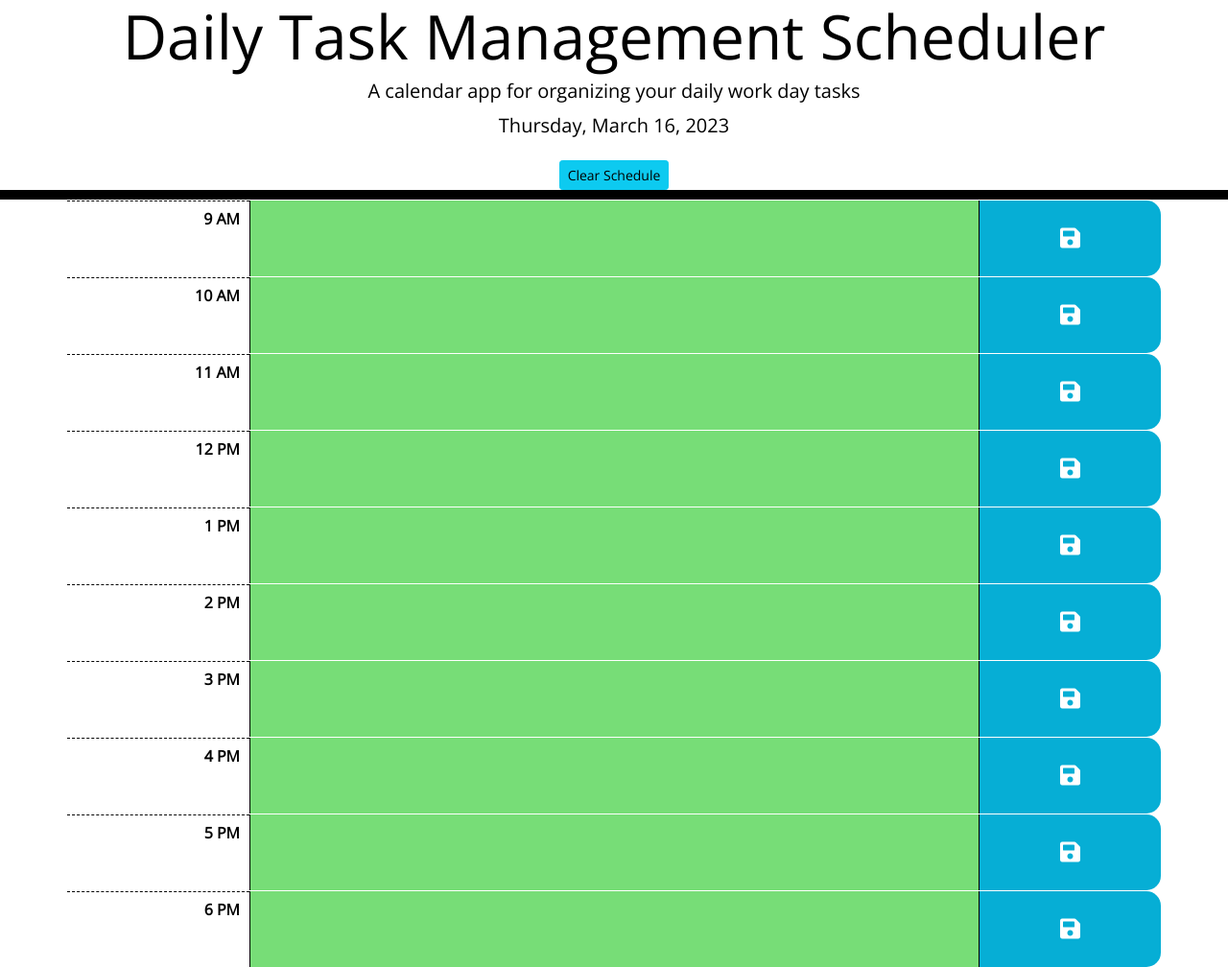
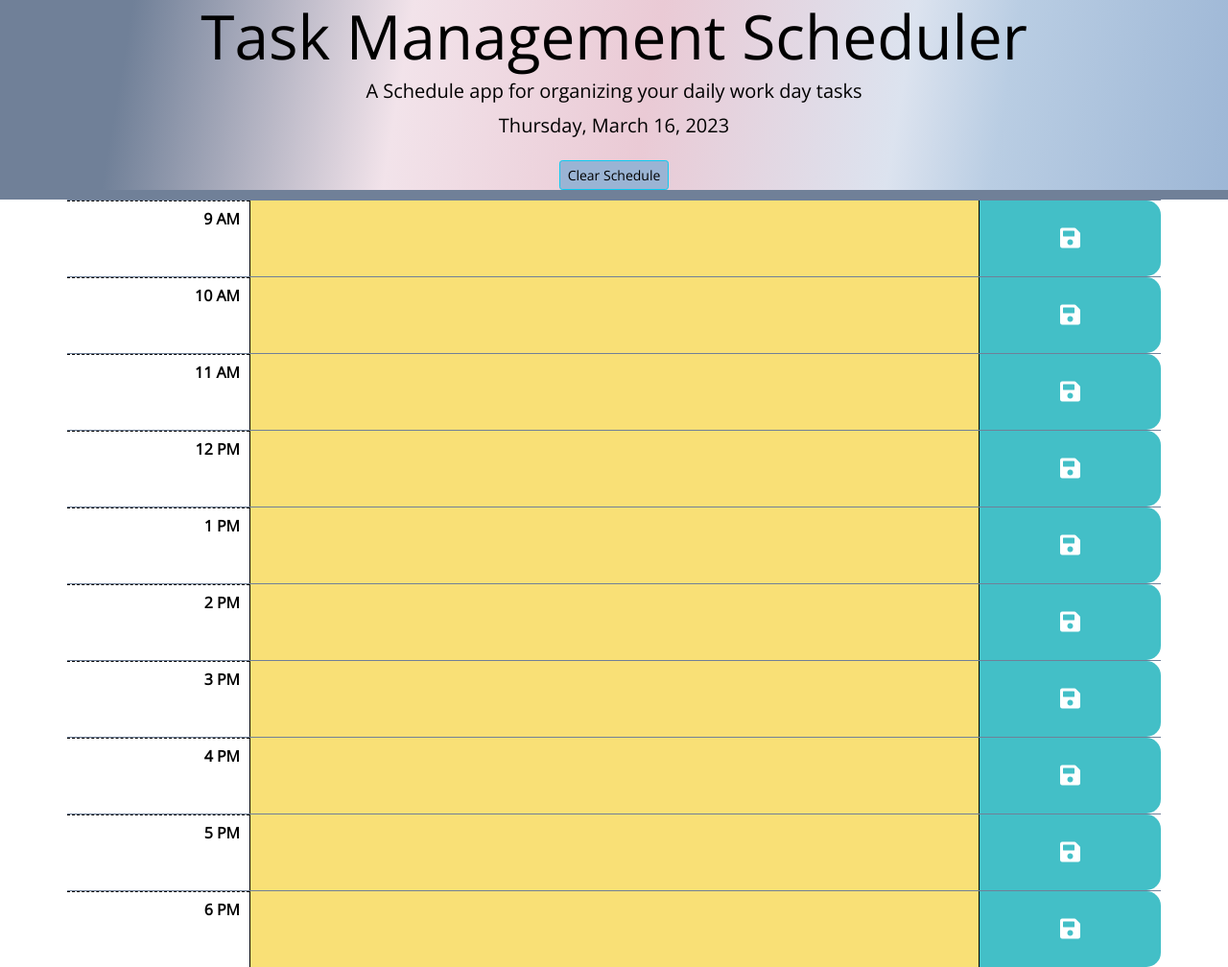
Before and after one commit to Mandarinfish1/Task-Management-Scheduler, a plain HTML site: page index.html in a window 1280 px wide. Shown: the whole page at 96% size. Drawn offline with nearby package versions, Linux system fonts and the light colour scheme.

Commit message:
updating index.html/style.css

```diff
--- a/assets/style.css
+++ b/assets/style.css
@@ -10,14 +10,17 @@ body {
 
 .jumbotron {
   text-align: center;
-  color: black;
+  color:/* white;*//*#252523;*//*#a39274;*//*white;*//*orange;*//*white;*/black;
   border-radius: 0;
-  border-bottom: 10px solid black;
-  /*background-image: url(../assets/images/background.jpg);*/
+  border-bottom: 10px solid /*black;*/rgb(112, 128, 152);
+  /*background-color:  /*#AAF0D1/* #4cb69f;*/ /*#43BFC7;*/
+  /*#5f9ea0;*//*grey;*//*#43BFC7;*//*#0000ff;*/
+  background: linear-gradient(99.6deg, rgb(112, 128, 152) 10.6%, rgb(242, 227, 234) 32.9%, rgb(234, 202, 213) 52.7%, rgb(220, 227, 239) 72.8%, rgb(185, 205, 227) 81.1%, rgb(154, 180, 212) 102.4%);
 }
 
 button#delete-schedule {
   margin-top: 10px;
+  background: rgb(154, 180, 212);
 }
 
 /* Time Block Elements */
@@ -25,7 +28,7 @@ button#delete-schedule {
 .row {
   white-space: pre-wrap;
   height: 80px;
-  border-top: 1px solid white;
+  border-top: 1px solid/* white;*/rgb(112, 128, 152);
 }
 
 .hour {
@@ -49,17 +52,17 @@ textarea {
 /* Color coding for event blocks */
 
 .past {
-  background-color: #d3d3d3;
+  background-color: #d4d4dc;    /* #EDE8BA; /* #d3d3d3;*/
   color: black;
 }
 
 .present {
-  background-color: #ff6961;
+  background-color:  #ff6961;
   color: black;
 }
 
 .future {
-  background-color: #77dd77;
+  background-color: #F9E076;/*#77dd77;*/
   color: black;
 }
 
@@ -73,7 +76,7 @@ textarea {
   border-bottom: none;
   border-top-right-radius: 15px;
   border-bottom-right-radius: 15px;
-  background-color: #06AED5;
+  background-color: /*#1d1e22; */ #43BFC7;    /* #d4d4dc; */     /*#393f4d;*/       /* #06AED5;*/
   color: white;
 }
 
--- a/index.html
+++ b/index.html
@@ -19,8 +19,8 @@
 
   <body>
     <header class="jumbotron">
-      <h1 class="display-3">Daily Task Management Scheduler</h1>
-      <p class="lead">A calendar app for organizing your daily work day tasks</p>
+      <h1 class="display-3">Task Management Scheduler</h1>
+      <p class="lead">A Schedule app for organizing your daily work day tasks</p>
       <p id="currentDay" class="lead"></p>
       <button id="delete-schedule"  class="btn btn-info btn-sm">Clear Schedule</button>
     </header>
```
